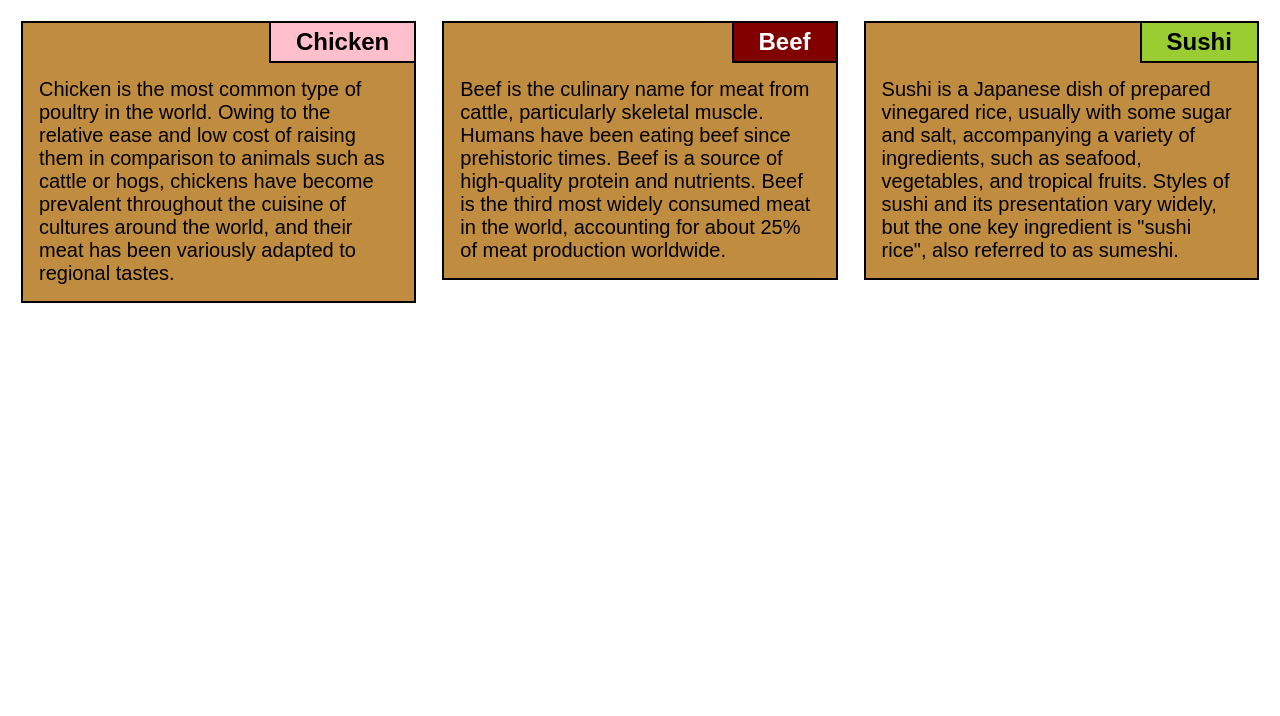
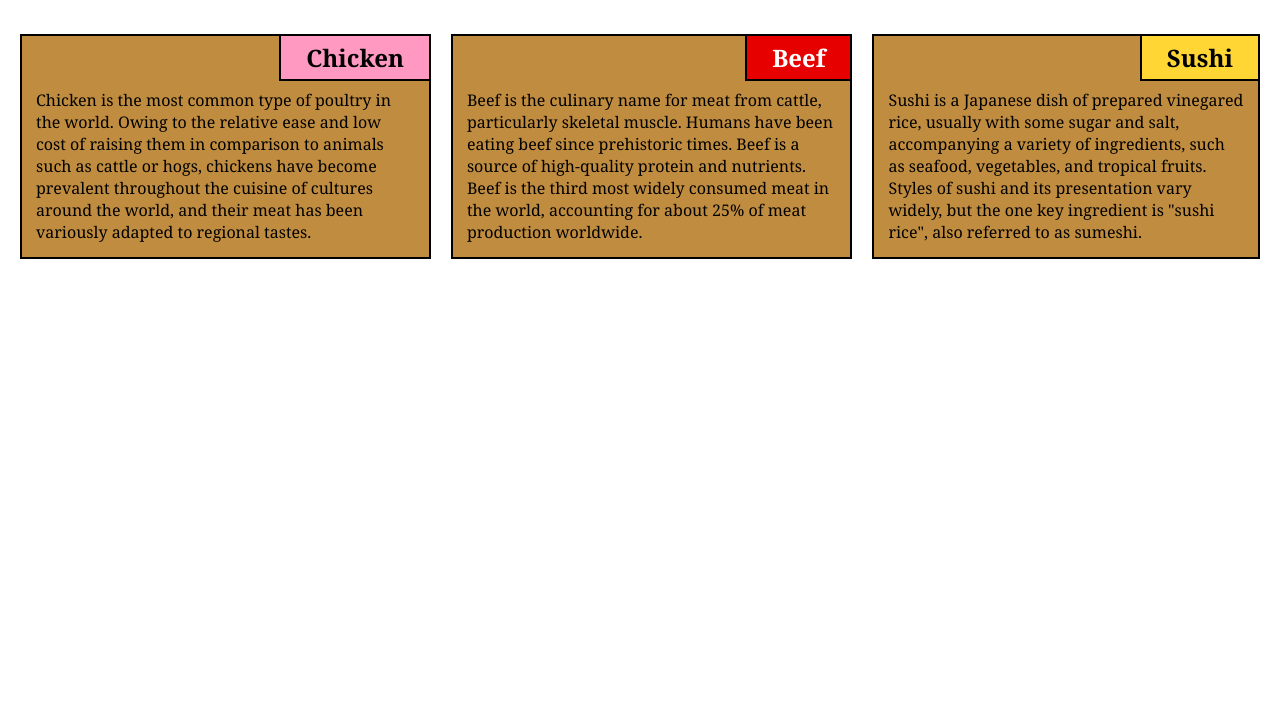
Before and after one commit to ybarai/ybarai.github.io, a plain HTML site: page assignment2/index.html in a window 1280 px wide. Shown: the part 84-800 px from the top of the page. Drawn offline with Linux system fonts and the light colour scheme.

Commit message:
final change

```diff
--- a/assignment2/css/style.css
+++ b/assignment2/css/style.css
@@ -1,6 +1,36 @@
 * {
+  font-family: Georgia, Arial, "Times New Roman", serif ;
+}
+
+body{
+  padding:10px;
+  margin:0;
+  background-color:white;
+}
+
+ul {
+  list-style: none;
+  margin: 0;
+  display: flex; /* "display: flex" - Displays an element as a block-level flex container. Here we used this to display list horizontally rather than vertically. */
+  width: 100%;
+  padding:0;
+}
+
+li{
+  position: relative;
   box-sizing: border-box;
-  font-family: Arial, "Times New Roman", Helvetica, sans-serif, Times, serif ;
+  display: list-item;
+  width: 33.33%
+  font-size: 125%;
+  background-color:#c08c3f;
+  border:10px solid white; /* Border set to white rather than using padding or margin of some other tag/element in html file. */
+  padding:55px 16px 16px 16px;
+  outline-offset: -12px;
+  outline:2px solid black;
+}
+
+#display2{
+  display: none;
 }
 
 h3{
@@ -10,15 +40,7 @@ margin-top:20px;
 margin-bottom:40px;
 }
 
-article{
-  padding:13px;
-}
-
-div{
-  position: relative;
-}
-
-div > h4{
+h4{
   font-size: 150%;
   position: absolute;
   top:0;
@@ -30,59 +52,40 @@ div > h4{
   margin:0;
 }
 
-div.chicken > h4{
-  background-color:pink;
+#chicken{
+  background-color:#ff99c2;
 }
 
-div.beef > h4{
+#beef{
   color:white;
-  background-color:maroon;
+  background-color:#e60000;
 }
 
-div.sushi > h4{
-  background-color:yellowgreen;
+#sushi{
+  background-color:#ffd633;
 }
 
-section{
-  text-align: left;
-  font-size: 125%;
-  background-color:#c08c3f;
-  border:2px solid black;
-  border-color:black;
-  padding:55px 16px 16px 16px;
-}
+@media screen and (min-width:768px) and (max-width:991px){
+  #display1{
+    display: none;
+  }
 
-#section2{
-  display: none;
-}
+  #display2{
+    display: block;
+  }
 
-@media screen and (min-width:992px){
-  article{
-    float: left;
-    width:33.33%;
-    padding:13px;
+  li{
+    width: 50%;
+  }
+
+  li#display2{
+    width: 100%;
   }
 }
 
-@media screen and (min-width:768px) and (max-width:991px){
 
-  #section1{
-    display: none;
+@media screen and (max-width:767px){
+  ul{
+    display: list-item; /* To make element behave like a <li> element */
   }
-
-  article{
-    float: left;
-    width:50%;
-    padding:13px;
-  }
-
-  article.medium{
-    clear: left;
-    width: 100%;
-  }
-
-  #section2{
-    display: block;
-  }
-
 }
--- a/assignment2/index.html
+++ b/assignment2/index.html
@@ -1,3 +1,8 @@
+<!-- I used two methods to solve Assignment-2, this is second method.
+For first method go to https://github.com/ybarai/ybarai.github.io/tree/newbranch1/assignment2
+ First method is according to instructions given on
+https://github.com/jhu-ep-coursera/fullstack-course4/blob/master/assignments/assignment2/Assignment-2.md -->
+
 <!DOCTYPE html>
 <html lang="en" dir="ltr">
   <head>
@@ -10,28 +15,47 @@
 
   <h3>Our Menu</h3>
 
-  <article>
-  <div class="chicken">
-  <h4>Chicken</h4>
-  <section>Chicken is the most common type of poultry in the world. Owing to the relative ease and low cost of raising them in comparison to animals such as cattle or hogs, chickens have become prevalent throughout the cuisine of cultures around the world, and their meat has been variously adapted to regional tastes.</section>
-  </div>
-  </article>
+  <ul>
+    <li>
+      <h4 id="chicken">Chicken</h4>
+      Chicken is the most common type of poultry in the world. Owing to the relative ease
+      and low cost of raising them in comparison to animals such as cattle or hogs, chickens
+      have become prevalent throughout the cuisine of cultures around the world, and their
+      meat has been variously adapted to regional tastes.
+    </li>
 
-  <article>
-  <div class="beef" >
-  <h4>Beef</h4>
-  <section>Beef is the culinary name for meat from cattle, particularly skeletal muscle. Humans have been eating beef since prehistoric times. Beef is a source of high-quality protein and nutrients. Beef is the third most widely consumed meat in the world, accounting for about 25% of meat production worldwide.</section>
-  </div>
-  </article>
+    <li>
+      <h4 id="beef">Beef</h4>
+      Beef is the culinary name for meat from cattle, particularly skeletal muscle. Humans
+      have been eating beef since prehistoric times. Beef is a source of high-quality
+      protein and nutrients. Beef is the third most widely consumed meat in the world,
+      accounting for about 25% of meat production worldwide.
+    </li>
 
-  <article class="medium">
-  <div class="sushi">
-  <h4>Sushi</h4>
-  <!-- I am using two sections for 'sushi' block but at a time only one will be active. -->
-  <section id="section1">Sushi is a Japanese dish of prepared vinegared rice, usually with some sugar and salt, accompanying a variety of ingredients, such as seafood, vegetables, and tropical fruits. Styles of sushi and its presentation vary widely, but the one key ingredient is "sushi rice", also referred to as sumeshi.</section>
-  <section id="section2">Sushi is a Japanese dish of prepared vinegared rice, usually with some sugar and salt, accompanying a variety of ingredients, such as seafood, vegetables, and tropical fruits. Styles of sushi and its presentation vary widely, but the one key ingredient is "sushi rice", also referred to as sumeshi. Sushi is traditionally made with medium-grain white rice, though it can be prepared with brown rice or short-grain rice. It is very often prepared with seafood, such as squid, eel, yellowtail, salmon, tuna or imitation crab meat. Many types of sushi are vegetarian. It is often served with pickled ginger, wasabi, and soy sauce. Daikon radish or pickled daikon are popular garnishes for the dish. </section>
-  </div>
-  </article>
+    <li id="display1">
+      <h4 id="sushi">Sushi</h4>
+      Sushi is a Japanese dish of prepared vinegared rice, usually with some sugar and
+      salt, accompanying a variety of ingredients, such as seafood, vegetables, and
+      tropical fruits. Styles of sushi and its presentation vary widely, but the one
+      key ingredient is "sushi rice", also referred to as sumeshi.
+    </li>
+  </ul>
+  <!--
+    I am using two differente paragraphs for 'sushi' block, as I noticed here
+    "https://github.com/jhu-ep-coursera/fullstack-course4/blob/master/assignments/assignment2/Assignment-2.md"
+    tablet version of site has extra sentence. Where mobile version and desktop version of site has no extra sentence for sushi block.
+  -->
+  <li id="display2">
+    <h4 id="sushi">Sushi</h4><!-- Here is same id for two elements i.e. id="sushi" in one html file but at a time only one will be avtive so there will be no error. So it is acceptable.-->
+    Sushi is a Japanese dish of prepared vinegared rice, usually with some sugar and salt,
+    accompanying a variety of ingredients, such as seafood, vegetables, and tropical fruits.
+    Styles of sushi and its presentation vary widely, but the one key ingredient is "sushi
+    rice", also referred to as sumeshi. Sushi is traditionally made with medium-grain white
+    rice, though it can be prepared with brown rice or short-grain rice. It is very often
+    prepared with seafood, such as squid, eel, yellowtail, salmon, tuna or imitation crab
+    meat. Many types of sushi are vegetarian. It is often served with pickled ginger, wasabi,
+    and soy sauce. Daikon radish or pickled daikon are popular garnishes for the dish.
+  </li>
 
   </body>
 </html>
```
Also changed, not shown: 1 other file.
